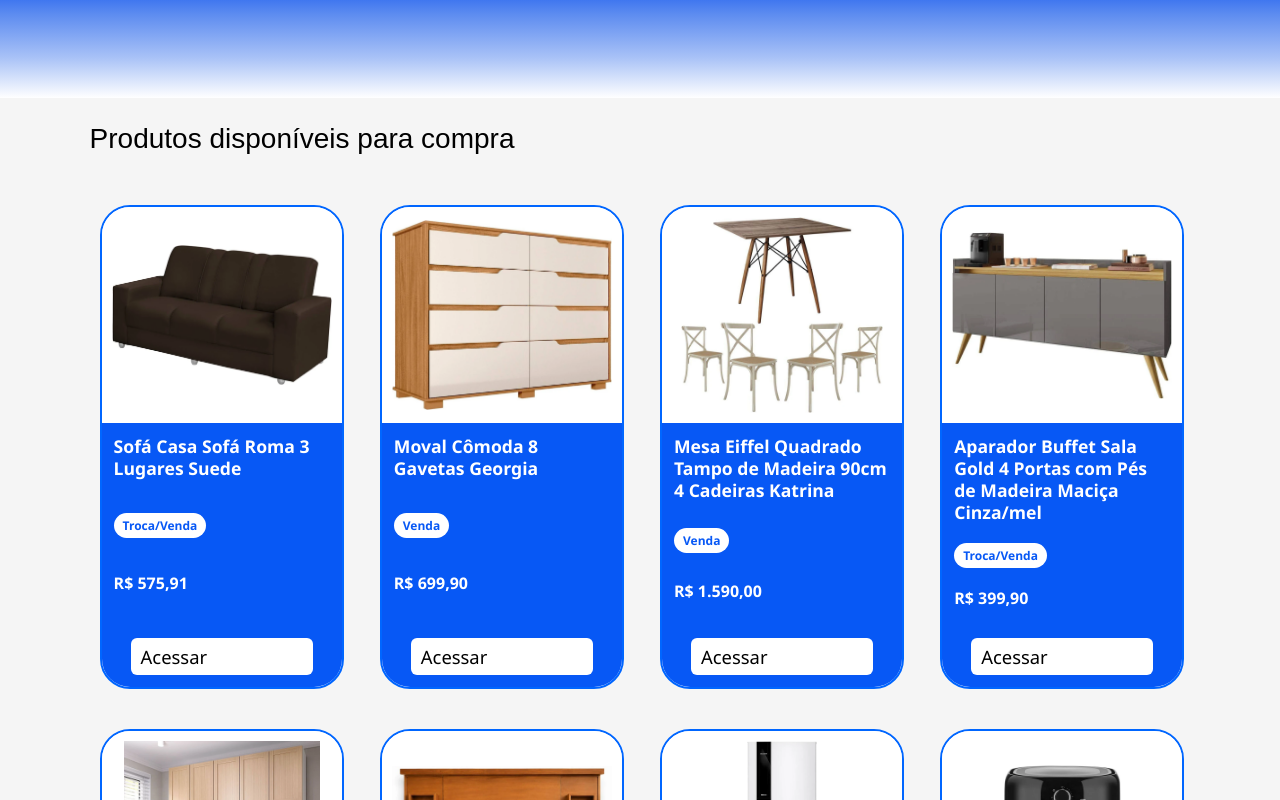
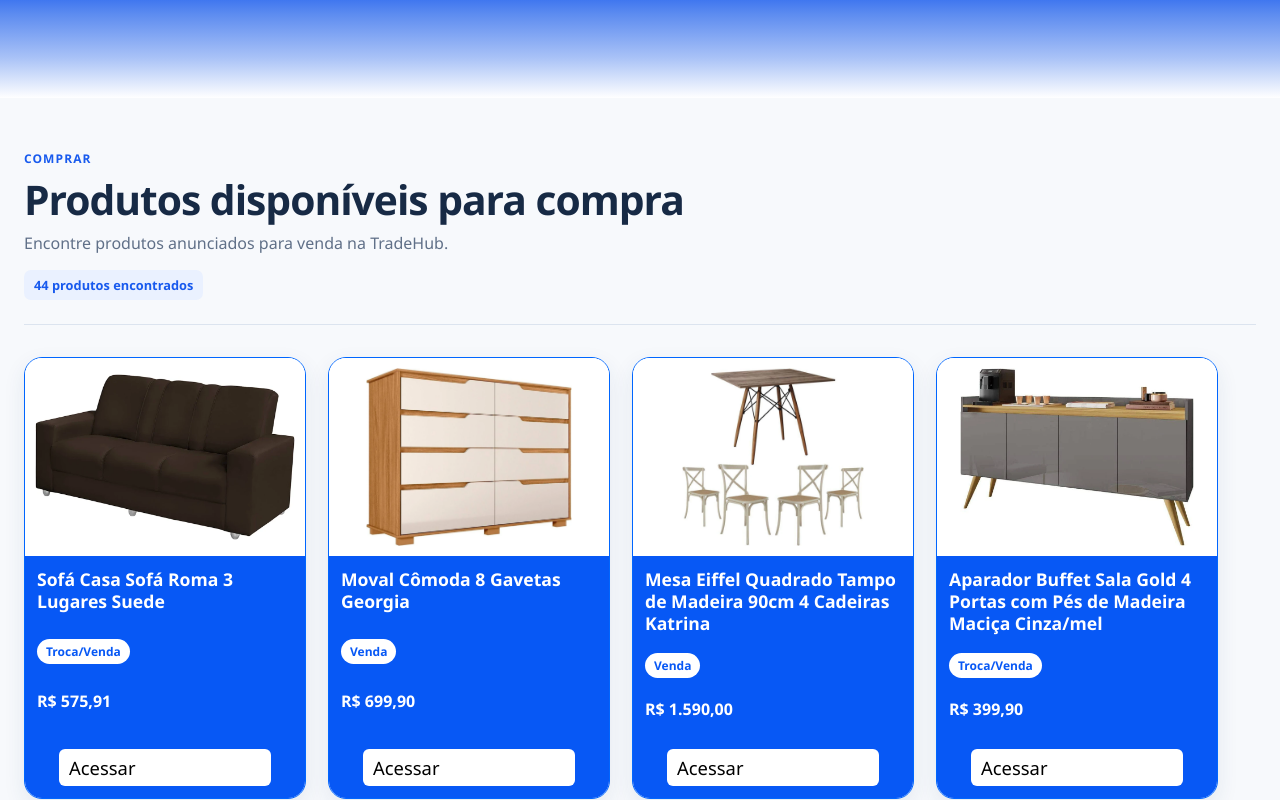
Before and after one commit to Hackathon-Trade-Hub/Trade-hub, a Vue app: page /comprar in a window 1280 px wide. Shown: the part 400-1200 px from the top of the page. Built offline with nearby package versions, Linux system fonts and the light colour scheme.

Commit message:
Coloquei a cereja no bolo

```diff
--- a/src/Views/Comprar.vue
+++ b/src/Views/Comprar.vue
@@ -1,15 +1,26 @@
 <template>
-    <div class="comprar-page">
-        <div class="comprar-cabecalho">
-        <h1>Produtos disponíveis para compra</h1>
-        </div>
+    <section class="comprar-page">
+        <header class="comprar-cabecalho">
+          <span class="etiqueta">COMPRAR</span>
+          <h1>Produtos disponíveis para compra</h1>
+          <p>Encontre produtos anunciados para venda na TradeHub.</p>
+          <span class="contador">
+            {{ produtosFiltrados.length }}
+            {{ produtosFiltrados.length === 1 ? 'produto encontrado' : 'produtos encontrados' }}
+          </span>
+        </header>
 
         <div class="grid-produtos" v-if="produtosFiltrados.length">
             <ProdutoCard v-for="produto in produtosFiltrados" :key="produto.id" :id="produto.id" :titulo="produto.titulo" :descricao="produto.descricao" :imagem="produto.imagem" :preco="produto.preco" :status="produto.status"/>
         </div>
 
-        <p v-else class="sem-resultados">Nenhum produto encontrado.</p>
-    </div>
+        <div v-else class="estado-vazio">
+          <div class="icone-vazio" aria-hidden="true">$</div>
+          <h2>Nenhum produto encontrado</h2>
+          <p>Não encontramos anúncios de venda que correspondam à sua busca.</p>
+          <RouterLink to="/" class="botao-voltar">Voltar para o início</RouterLink>
+        </div>
+    </section>
 </template>
 
 <script setup>
@@ -33,36 +44,168 @@ const produtosFiltrados = computed(() => {
 </script>
 
 <style scoped>
-
 .comprar-page {
-    padding: 2vw 7vw;
+  min-height: 100vh;
+  padding: 48px 24px 80px;
+  background: #f7f9fc;
+  box-sizing: border-box;
+  font-family: 'Segoe UI', Tahoma, Geneva, Verdana, sans-serif;
 }
 
 .comprar-cabecalho {
-    display: flex;
-    align-items: center;
-    justify-content: flex-start;
-    margin-bottom: 1rem;
+  width: 100%;
+  max-width: 1240px;
+  margin: 0 auto 32px;
+  padding-bottom: 24px;
+  border-bottom: 1px solid #dce4ef;
+}
+
+.etiqueta {
+  color: #185aee;
+  font-size: 0.75rem;
+  font-weight: 800;
+  letter-spacing: 0.09em;
 }
 
 .comprar-cabecalho h1 {
-    margin: 0;
-    font-family: sans-serif;
-    font-size: 1.75rem;
-    font-weight: 500;
+  margin: 8px 0 8px;
+  color: #172a45;
+  font-size: clamp(1.8rem, 4vw, 2.55rem);
+  line-height: 1.16;
+  letter-spacing: -0.025em;
+}
+
+.comprar-cabecalho p {
+  margin: 0;
+  color: #607088;
+  font-size: 1rem;
+  line-height: 1.55;
+}
+
+.contador {
+  display: inline-flex;
+  margin-top: 14px;
+  padding: 6px 10px;
+  color: #185aee;
+  background: #eaf1ff;
+  border-radius: 7px;
+  font-size: 0.8rem;
+  font-weight: 700;
 }
 
 .grid-produtos {
-    padding: 24px 0 0;
-    display: grid;
-    grid-template-columns: repeat(auto-fit, minmax(220px, 1fr));
-    gap: 20px;
+  display: grid;
+  grid-template-columns: repeat(auto-fill, minmax(240px, 280px));
+  justify-content: start;
+  gap: 24px;
+  width: 100%;
+  max-width: 1240px;
+  margin: 0 auto;
+  align-items: stretch;
 }
 
-.sem-resultados {
-    text-align: center;
-    color: #888;
-    margin-top: 3rem;
+.grid-produtos :deep(.produto-card) {
+  width: 100%;
+  max-width: 280px;
+  height: 440px;
+  margin: 0;
+  border-width: 1px;
+  border-radius: 18px;
+  box-shadow: 0 8px 22px rgba(32, 62, 106, 0.09);
+  transition:
+    box-shadow 0.2s ease,
+    transform 0.2s ease;
 }
 
+.grid-produtos :deep(.produto-card:hover) {
+  box-shadow: 0 12px 28px rgba(32, 62, 106, 0.14);
+}
+
+.estado-vazio {
+  width: min(100%, 520px);
+  margin: 46px auto 0;
+  padding: 40px 28px;
+  text-align: center;
+  background: #ffffff;
+  border: 1px solid #dce4ef;
+  border-radius: 16px;
+  box-sizing: border-box;
+}
+
+.icone-vazio {
+  display: grid;
+  width: 54px;
+  height: 54px;
+  margin: 0 auto 18px;
+  color: #185aee;
+  background: #eaf1ff;
+  border-radius: 50%;
+  place-items: center;
+  font-size: 1.35rem;
+  font-weight: 800;
+}
+
+.estado-vazio h2 {
+  margin: 0 0 8px;
+  color: #172a45;
+  font-size: 1.45rem;
+}
+
+.estado-vazio p {
+  margin: 0;
+  color: #66768c;
+  line-height: 1.55;
+}
+
+.botao-voltar {
+  display: inline-block;
+  margin-top: 22px;
+  padding: 11px 18px;
+  color: #ffffff;
+  background: #185aee;
+  border-radius: 8px;
+  font-weight: 700;
+  text-decoration: none;
+  transition:
+    background-color 0.2s ease,
+    transform 0.2s ease;
+}
+
+.botao-voltar:hover {
+  background: #0f4dcc;
+  transform: translateY(-1px);
+}
+
+@media (max-width: 680px) {
+  .comprar-page {
+    padding: 36px 16px 64px;
+  }
+
+  .comprar-cabecalho {
+    margin-bottom: 26px;
+  }
+
+  .grid-produtos {
+    grid-template-columns: minmax(0, 340px);
+    justify-content: center;
+    gap: 20px;
+  }
+
+  .grid-produtos :deep(.produto-card) {
+    max-width: 340px;
+    height: 420px;
+  }
+
+  .estado-vazio {
+    margin-top: 28px;
+    padding: 34px 22px;
+  }
+}
+
+@media (prefers-reduced-motion: reduce) {
+  .grid-produtos :deep(.produto-card),
+  .botao-voltar {
+    transition: none;
+  }
+}
 </style>
--- a/src/Views/paginaTroca.vue
+++ b/src/Views/paginaTroca.vue
@@ -47,122 +47,125 @@ const produtosDaCategoria = computed(() => {
 <style scoped>
 .pagina-troca {
   min-height: 100vh;
-  padding: 52px 24px 88px;
-  background: linear-gradient(180deg, #eef5ff 0, #f8fbff 240px, #ffffff 520px);
+  padding: 48px 24px 80px;
+  background: #f7f9fc;
   box-sizing: border-box;
   font-family: 'Segoe UI', Tahoma, Geneva, Verdana, sans-serif;
 }
 
 .cabecalho-troca {
-  max-width: 1200px;
-  margin: 0 auto 38px;
-  text-align: center;
+  width: 100%;
+  max-width: 1240px;
+  margin: 0 auto 32px;
+  padding-bottom: 24px;
+  border-bottom: 1px solid #dce4ef;
 }
 
 .etiqueta {
-  display: inline-block;
-  padding: 7px 13px;
-  color: #075ed9;
-  background: #dceaff;
-  border-radius: 999px;
+  color: #185aee;
   font-size: 0.75rem;
   font-weight: 800;
-  letter-spacing: 0.08em;
+  letter-spacing: 0.09em;
 }
 
 .cabecalho-troca h1 {
-  margin: 16px 0 10px;
-  color: #10233e;
-  font-size: clamp(2rem, 4vw, 3rem);
-  line-height: 1.15;
+  margin: 8px 0 8px;
+  color: #172a45;
+  font-size: clamp(1.8rem, 4vw, 2.55rem);
+  line-height: 1.16;
+  letter-spacing: -0.025em;
 }
 
 .cabecalho-troca p {
-  margin: 0 auto;
-  color: #5b6d85;
-  font-size: 1.05rem;
+  margin: 0;
+  color: #607088;
+  font-size: 1rem;
+  line-height: 1.55;
 }
 
 .contador {
-  display: block;
-  margin-top: 16px;
-  color: #344966;
-  font-size: 0.9rem;
-  font-weight: 600;
+  display: inline-flex;
+  margin-top: 14px;
+  padding: 6px 10px;
+  color: #185aee;
+  background: #eaf1ff;
+  border-radius: 7px;
+  font-size: 0.8rem;
+  font-weight: 700;
 }
 
 .produtos {
   display: grid;
-  grid-template-columns: repeat(auto-fit, minmax(240px, 1fr));
-  gap: 28px;
+  grid-template-columns: repeat(auto-fill, minmax(240px, 280px));
+  justify-content: start;
+  gap: 24px;
   width: 100%;
-  max-width: 1280px;
+  max-width: 1240px;
   margin: 0 auto;
   align-items: stretch;
-  justify-items: center;
 }
 
 .produtos :deep(.produto-card) {
   width: 100%;
-  max-width: 300px;
+  max-width: 280px;
   height: 440px;
   margin: 0;
   border-width: 1px;
-  box-shadow: 0 14px 32px rgba(24, 90, 238, 0.12);
+  border-radius: 18px;
+  box-shadow: 0 8px 22px rgba(32, 62, 106, 0.09);
   transition:
-    transform 0.2s ease,
-    box-shadow 0.2s ease;
+    box-shadow 0.2s ease,
+    transform 0.2s ease;
 }
 
 .produtos :deep(.produto-card:hover) {
-  transform: translateY(-5px);
-  box-shadow: 0 20px 38px rgba(24, 90, 238, 0.2);
+  box-shadow: 0 12px 28px rgba(32, 62, 106, 0.14);
+  transform: translateY(-2px);
 }
 
 .estado-vazio {
-  max-width: 560px;
-  margin: 20px auto 0;
-  padding: 48px 30px;
+  width: min(100%, 520px);
+  margin: 46px auto 0;
+  padding: 40px 28px;
   text-align: center;
   background: #ffffff;
-  border: 1px solid #d9e5f7;
-  border-radius: 24px;
-  box-shadow: 0 16px 38px rgba(12, 66, 145, 0.1);
+  border: 1px solid #dce4ef;
+  border-radius: 16px;
+  box-sizing: border-box;
 }
 
 .icone-vazio {
   display: grid;
-  width: 64px;
-  height: 64px;
+  width: 54px;
+  height: 54px;
   margin: 0 auto 18px;
-  color: #075ed9;
-  background: #e9f2ff;
+  color: #185aee;
+  background: #eaf1ff;
   border-radius: 50%;
   place-items: center;
-  font-size: 2rem;
+  font-size: 1.6rem;
   font-weight: 700;
 }
 
 .estado-vazio h2 {
-  margin: 0 0 10px;
-  color: #10233e;
-  font-size: 1.5rem;
+  margin: 0 0 8px;
+  color: #172a45;
+  font-size: 1.45rem;
 }
 
 .estado-vazio p {
   margin: 0;
-  color: #64748b;
-  line-height: 1.6;
+  color: #66768c;
+  line-height: 1.55;
 }
 
 .botao-voltar {
   display: inline-block;
-  margin-top: 24px;
-  padding: 12px 22px;
+  margin-top: 22px;
+  padding: 11px 18px;
   color: #ffffff;
   background: #185aee;
-  border-radius: 10px;
-  box-shadow: 0 8px 16px rgba(24, 90, 238, 0.2);
+  border-radius: 8px;
   font-weight: 700;
   text-decoration: none;
   transition:
@@ -171,22 +174,23 @@ const produtosDaCategoria = computed(() => {
 }
 
 .botao-voltar:hover {
-  background: #064fcc;
-  transform: translateY(-2px);
+  background: #0f4dcc;
+  transform: translateY(-1px);
 }
 
-@media (max-width: 640px) {
+@media (max-width: 680px) {
   .pagina-troca {
-    padding: 38px 16px 64px;
+    padding: 36px 16px 64px;
   }
 
   .cabecalho-troca {
-    margin-bottom: 30px;
+    margin-bottom: 26px;
   }
 
   .produtos {
-    grid-template-columns: 1fr;
-    gap: 22px;
+    grid-template-columns: minmax(0, 340px);
+    justify-content: center;
+    gap: 20px;
   }
 
   .produtos :deep(.produto-card) {
@@ -195,7 +199,15 @@ const produtosDaCategoria = computed(() => {
   }
 
   .estado-vazio {
-    padding: 38px 22px;
+    margin-top: 28px;
+    padding: 34px 22px;
+  }
+}
+
+@media (prefers-reduced-motion: reduce) {
+  .produtos :deep(.produto-card),
+  .botao-voltar {
+    transition: none;
   }
 }
 </style>
```
